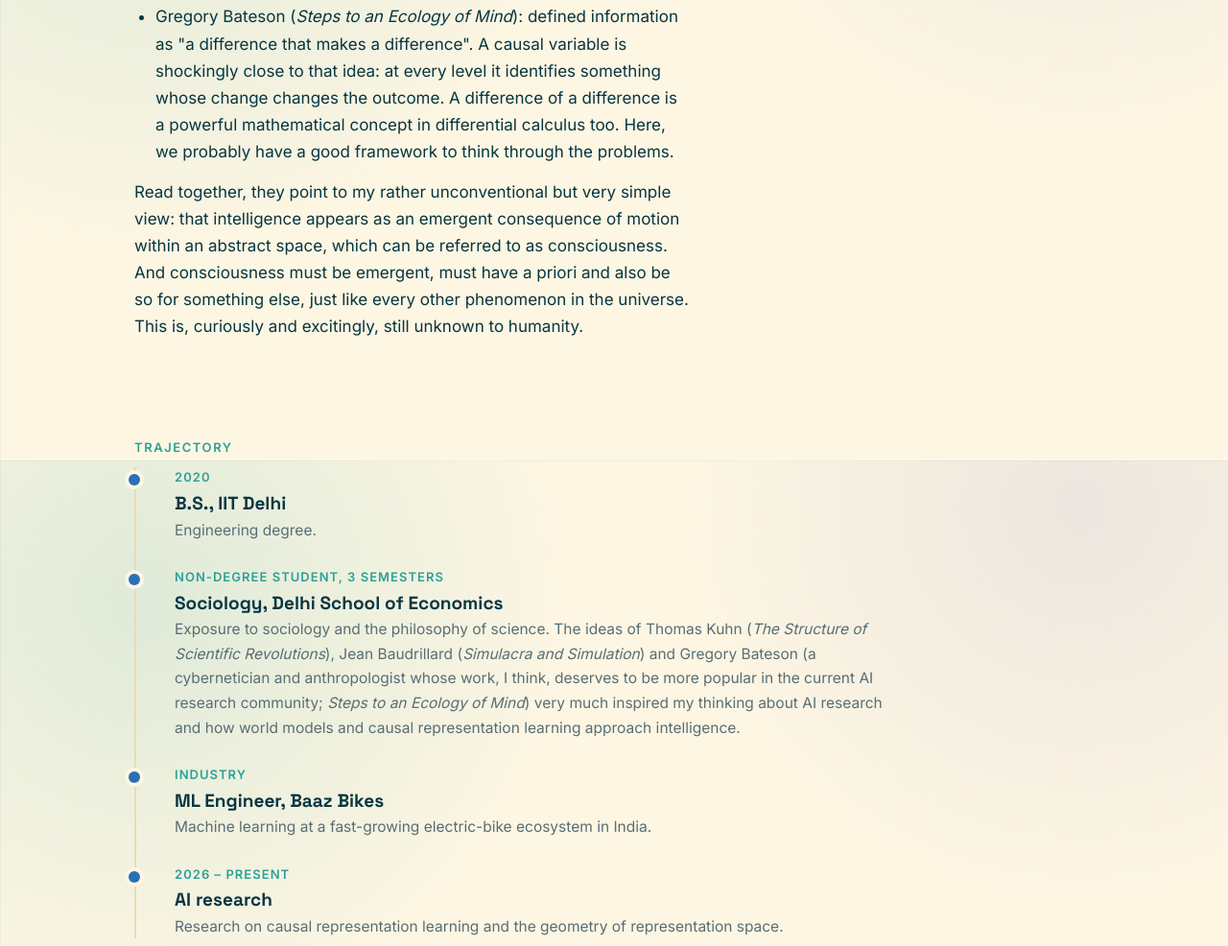
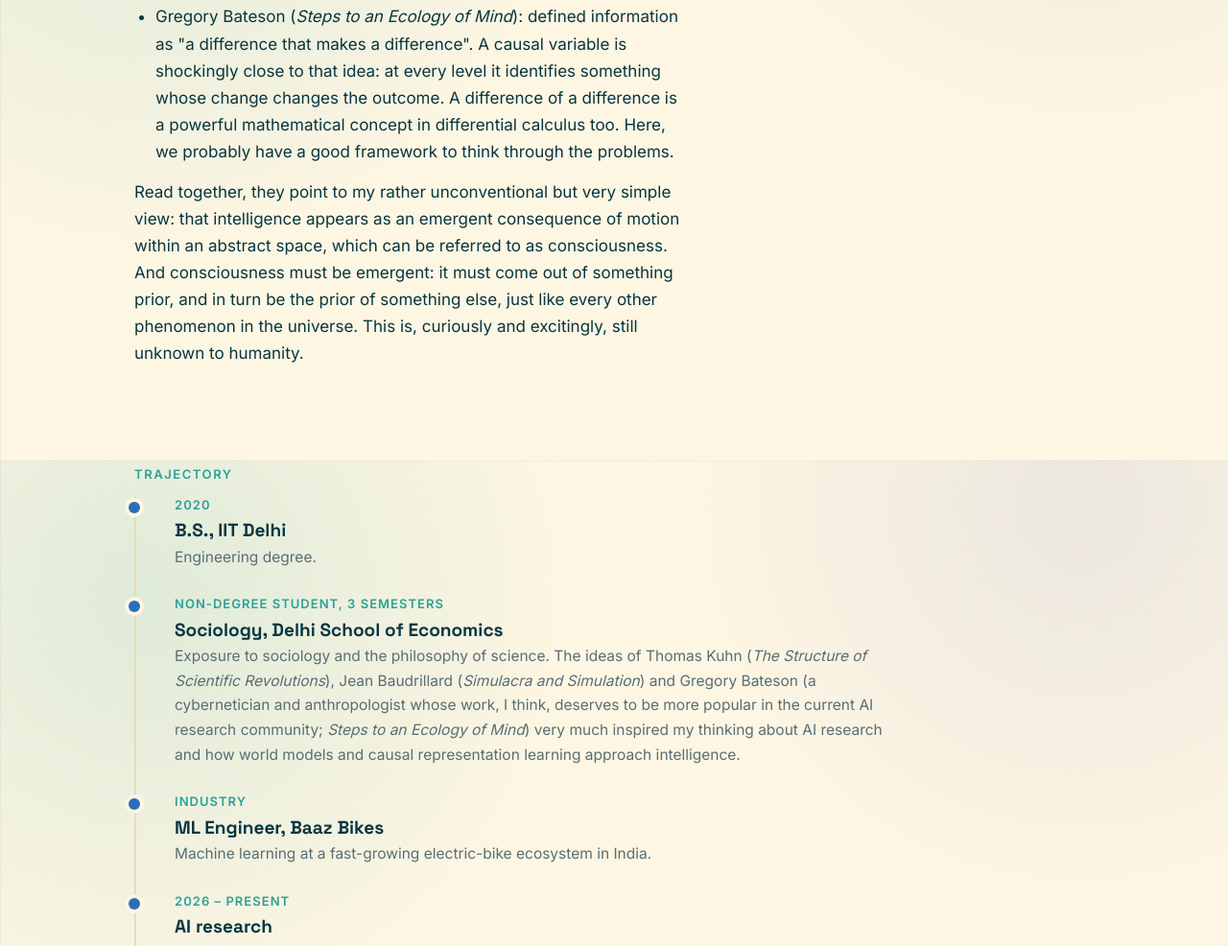
Before and after one commit to arion-a/arion-a.github.io, a plain HTML site: page index.html in a window 1280 px wide. Shown: the part 4320-5306 px from the top of the page at 96% size. Drawn offline with Linux system fonts and the light colour scheme.

Commit message:
Clarify the a priori sentence on consciousness
Co-Authored-By: Claude Sonnet 5.5 <noreply@anthropic.com>

```diff
--- a/index.html
+++ b/index.html
@@ -243,7 +243,7 @@ footer{padding:32px 0 52px;color:var(--muted);font-size:14px;border-top:1px soli
           <p>Through my experiments I have come to believe that studying the geometry of representation space holds a powerful key to unlocking the interventional and counterfactual modes of reasoning. Identifying increasingly abstract individual variables from the observation data, and finding the best geometry in which to represent them and their composable interactions is my current direction of work.</p>
           <p>My approach towards study of machine learning has come to be shaped by my explorations into sociology, philosophy and physics. Three thinkers have particularly shaped how I approach artificial intelligence. Thomas Kuhn showed that scientists work inside a paradigm that shapes which questions and observations count; my choice of research direction and questions is strictly informed by this view. Choosing a question is the most important research choice to make and must come only after we have scanned the other alternative choices and their likely consequences. Intuitions help. But there is no certainty.</p>
           <ul dir="ltr"><li>Jean Baudrillard (<em>Simulacra and Simulation</em>): asked how a copy of the world relates to the real thing. A world model faces the same question: it builds its own version of the world and has to stay faithful to the real one. This is always a pursuit of approximation that can never become exact. Minimising the difference between approximate and exact is all an intelligent algorithm has to do (e.g. gradient learning, loss functions, backpropagation)</li><li>Gregory Bateson (<em>Steps to an Ecology of Mind</em>): defined information as "a difference that makes a difference". A causal variable is shockingly close to that idea: at every level it identifies something whose change changes the outcome. A difference of a difference is a powerful mathematical concept in differential calculus too. Here, we probably have a good framework to think through the problems.</li></ul>
-          <p>Read together, they point to my rather unconventional but very simple view: that intelligence appears as an emergent consequence of motion within an abstract space, which can be referred to as consciousness. And consciousness must be emergent, must have a priori and also be so for something else, just like every other phenomenon in the universe. This is, curiously and excitingly, still unknown to humanity.</p>
+          <p>Read together, they point to my rather unconventional but very simple view: that intelligence appears as an emergent consequence of motion within an abstract space, which can be referred to as consciousness. And consciousness must be emergent: it must come out of something prior, and in turn be the prior of something else, just like every other phenomenon in the universe. This is, curiously and excitingly, still unknown to humanity.</p>
         </div>
         <aside class="facts" aria-label="Profile details">
           <dl>
```
